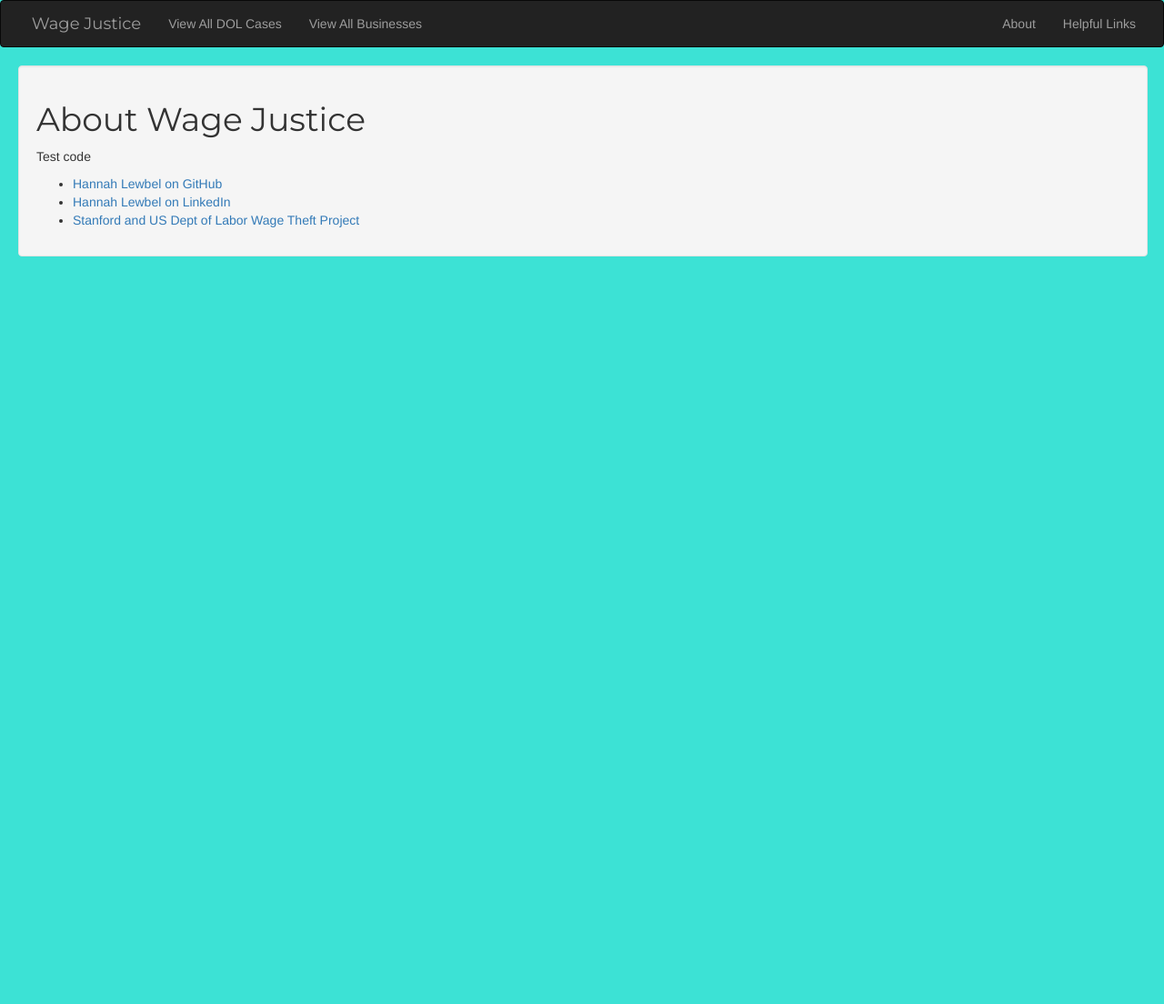
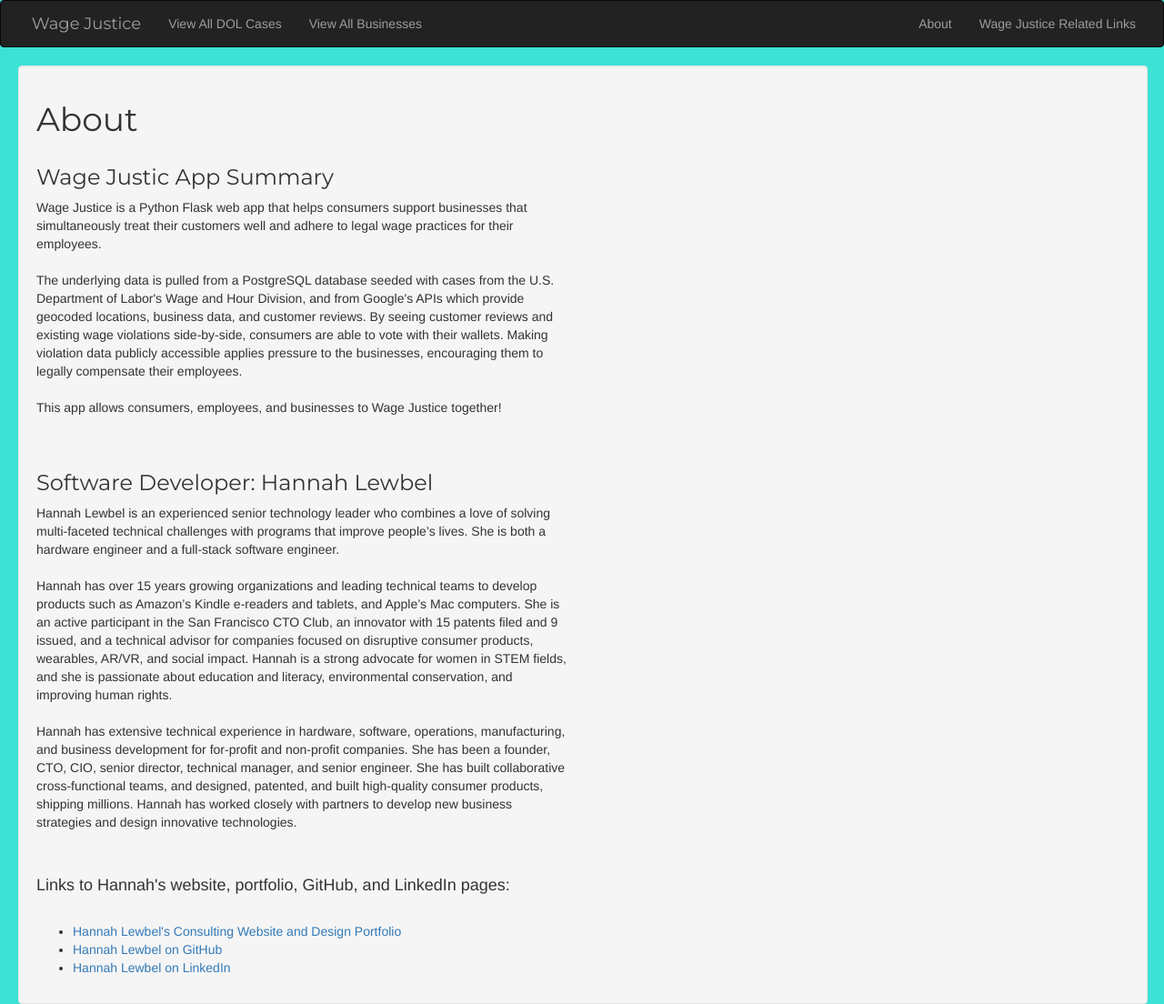
Before and after one commit to hlewbel/hb-dol-project, a Flask app: page /about in a window 1280 px wide. Shown: the whole page at 91% size. Before the commit the page ends 282 px from the top, so only its background shows below. Run offline with Flask 2, Linux system fonts and the light colour scheme; some libraries are stand-ins or nearby versions; some web fonts are replaced.

Commit message:
Updated About content and nav bar names and links

```diff
--- a/templates/about.html
+++ b/templates/about.html
@@ -2,21 +2,39 @@
 {% block content %}
 
 <div class="well spaced" style="width:97%;">
-<h1>About Wage Justice</h1>
+<h1>About</h1>
 
 <div class="row">
 
     <div class="col-xs-12 col-lg-6">
 
-        <p>Test code</p>
+        <h3>Wage Justic App Summary</h3>
+
+        <p>Wage Justice is a Python Flask web app that helps consumers support businesses that simultaneously treat their customers well and adhere to legal wage practices for their employees.<br><br>
+
+        The underlying data is pulled from a PostgreSQL database seeded with cases from the U.S. Department of Labor's Wage and Hour Division, and from Google's APIs which provide geocoded locations, business data, and customer reviews. By seeing customer reviews and existing wage violations side-by-side, consumers are able to vote with their wallets. Making violation data publicly accessible applies pressure to the businesses, encouraging them to legally compensate their employees.<br><br>
+
+        This app allows consumers, employees, and businesses to Wage Justice together!<br><br><br>
+        </p>
+
+        <h3>Software Developer: Hannah Lewbel</h3>
+
+        <p>Hannah Lewbel is an experienced senior technology leader who combines a love of solving multi-faceted technical challenges with programs that improve people’s lives. She is both a hardware engineer and a full-stack software engineer.<br><br>
+
+        Hannah has over 15 years growing organizations and leading technical teams to develop products such as Amazon’s Kindle e-readers and tablets, and Apple’s Mac computers. She is an active participant in the San Francisco CTO Club, an innovator with 15 patents filed and 9 issued, and a technical advisor for companies focused on disruptive consumer products, wearables, AR/VR, and social impact. Hannah is a strong advocate for women in STEM fields, and she is passionate about education and literacy, environmental conservation, and improving human rights.<br><br>
+
+        Hannah has extensive technical experience in hardware, software, operations, manufacturing, and business development for for-profit and non-profit companies. She has been a founder, CTO, CIO, senior director, technical manager, and senior engineer. She has built collaborative cross-functional teams, and designed, patented, and built high-quality consumer products, shipping millions. Hannah has worked closely with partners to develop new business strategies and design innovative technologies.<br><br><br>
+        </p>
 
         <div class="site-lower">
             <footer class="footer wrap cf">
 
+                <h4>Links to Hannah's website, portfolio, GitHub, and LinkedIn pages:<br><br></h4>
+
                 <ul class="social cf">
+                    <li class="lewbelconsultancy"><a class="symbol" title="lewbelconsultancy" href="http://www.lewbelconsultancy.com"><span>Hannah Lewbel's Consulting Website and Design Portfolio</span></a></li>
                     <li class="github"><a class="symbol" title="circlefacebook" href="http://www.github.com/hlewbel"><span>Hannah Lewbel on GitHub</span></a></li>
                     <li class="linkedin"><a class="symbol" title="circlelinkedin" href="https://www.linkedin.com/in/hannah-lewbel-030932"><span>Hannah Lewbel on LinkedIn</span></a></li>
-                    <li class="stanford-wagetheft"><a class="symbol" title="stanfordwagetheft" href="http://wage-theft.stanford.edu/"><span>Stanford and US Dept of Labor Wage Theft Project</span></a></li>
                 </ul>
 
             </footer>
--- a/templates/base.html
+++ b/templates/base.html
@@ -84,7 +84,7 @@
             </ul>
             <ul class="nav navbar-nav navbar-right">
                 <li><a href="/about">About</a></li>
-                <li><a href="/dollinks">Helpful Links</a></li>
+                <li><a href="/dollinks">Wage Justice Related Links</a></li>
             </ul>
         </div>
         <!-- /.navbar-collapse -->
--- a/templates/dol_links.html
+++ b/templates/dol_links.html
@@ -2,8 +2,7 @@
 {% block content %}
 
 <div class="well spaced" style="width:97%;">
-<h1>Wage Justice</h1>
-<h2>Helpful Links</h2>
+<h1>Wage Justice Related Links<br></h1>
 <div class="row">
 
     <div class="col-xs-12 col-lg-6">
```
Also changed, not shown: seed_business.py (+3 -4 lines), server.py (line endings or trailing spaces).
